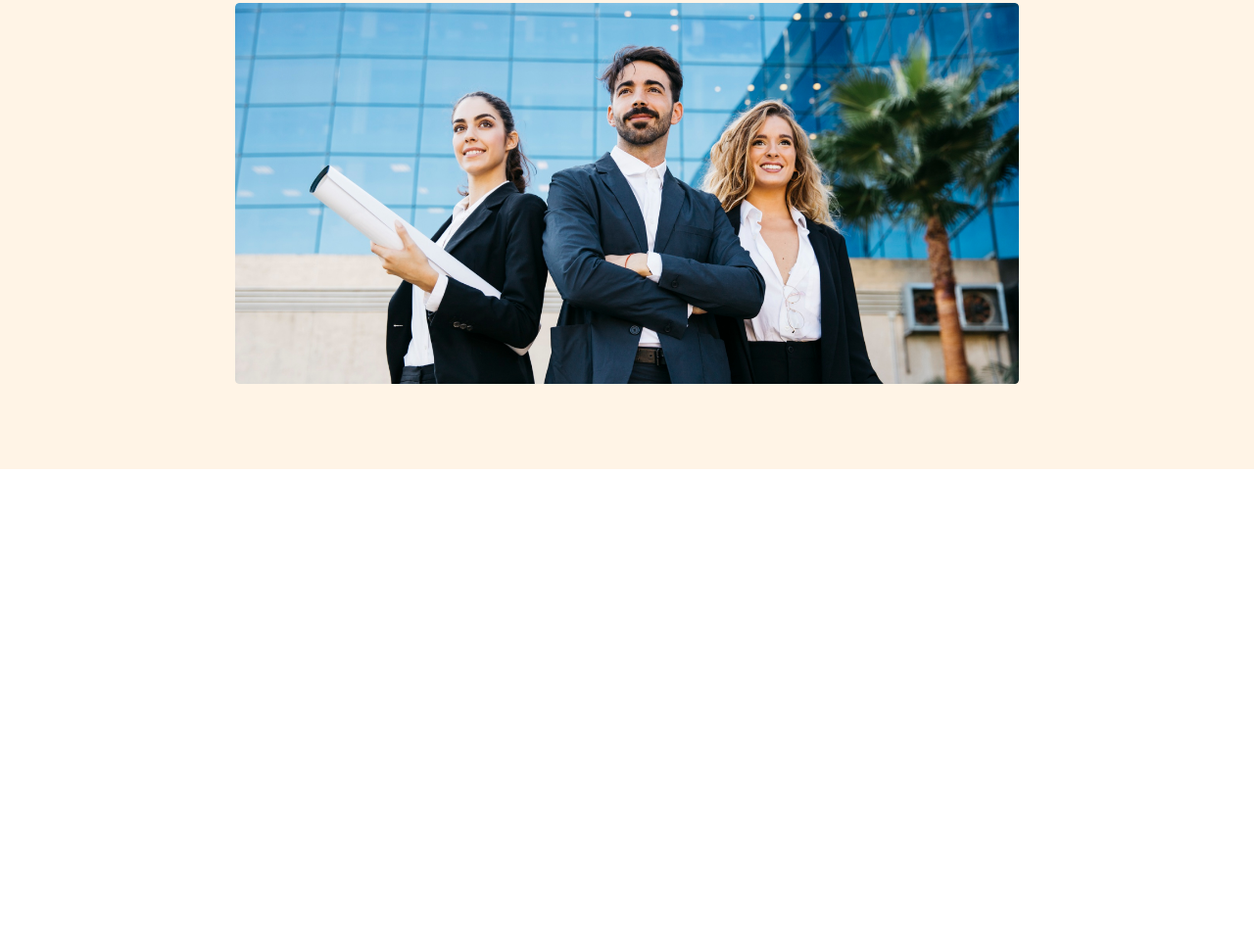
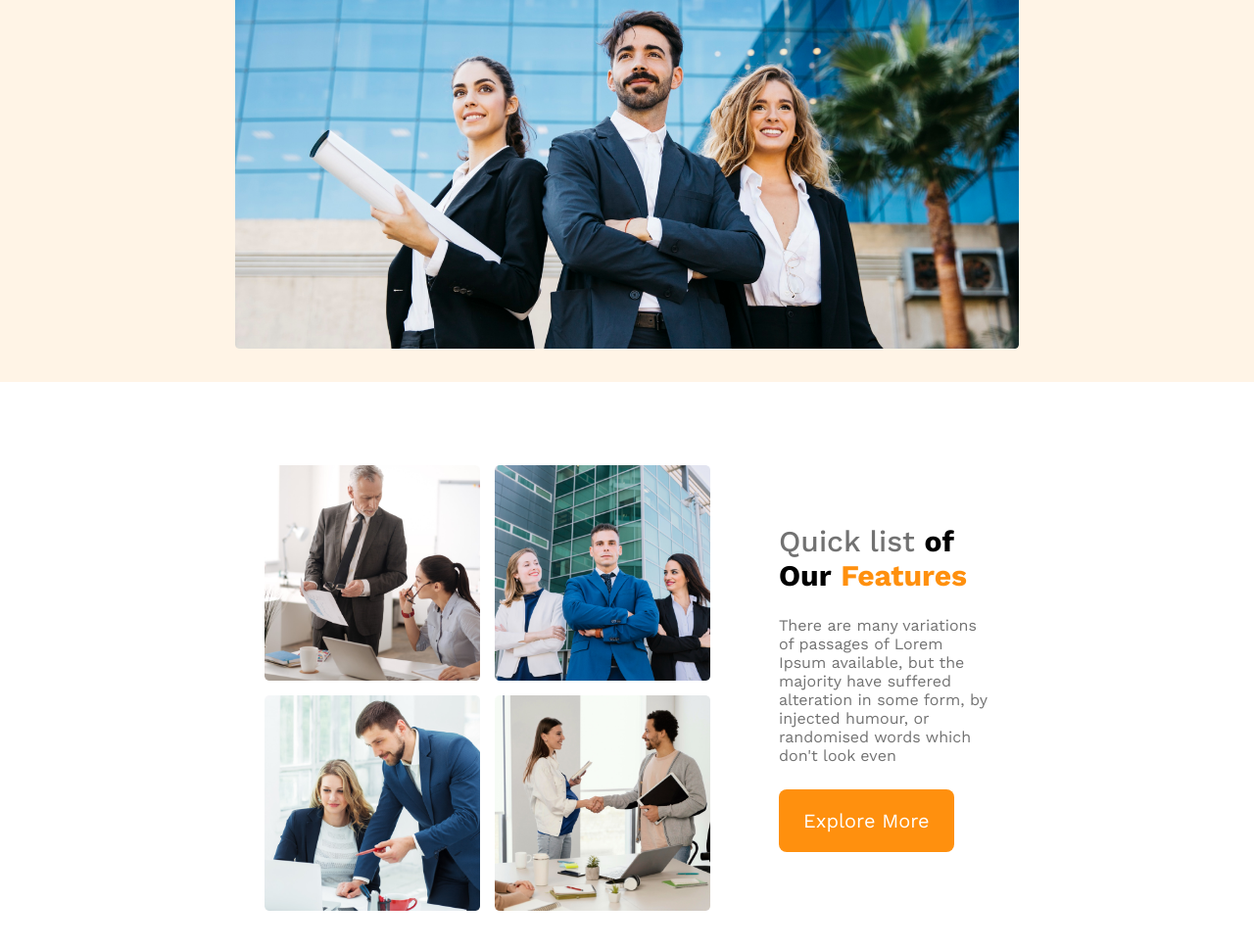
Before and after one commit to sagorcodes/g3-architects, a plain HTML site: page index.html in a window 1280 px wide. Shown: the part 423-1392 px from the top of the page at 98% size. Before the commit the page ends 902 px from the top, so only its background shows below. Drawn offline with nearby package versions, Linux system fonts and the light colour scheme.

Commit message:
added Features section

```diff
--- a/index.html
+++ b/index.html
@@ -32,6 +32,7 @@
       </div>
     </header>
     <main>
+      <!-- banner section start -->
       <div class="banner-container">
         <div class="banner-heading">
           <h1 class="banner-title">
@@ -48,6 +49,28 @@
         <!-- <button class="btn-primary">Explore More</button> -->
         <img class="banner-pic" src="images/banner.png" alt="" />
       </div>
+      <!-- Our Features section  -->
+      <section class="teams-container">
+        <div class="teams-img-container">
+          <img src="images/team1.png" alt="" />
+          <img src="images/team2.png" alt="" />
+          <img src="images/team3.png" alt="" />
+          <img src="images/team4.png" alt="" />
+        </div>
+        <div class="teams-content">
+          <h3 class="team-title">
+            <span style="color: #727272">Quick list</span>
+            <span class="of-Our">of Our</span>
+            <span class="features" style="color: #ff900e">Features</span>
+          </h3>
+          <p class="teams-description">
+            There are many variations of passages of Lorem Ipsum available, but
+            the majority have suffered alteration in some form, by injected
+            humour, or randomised words which don't look even
+          </p>
+          <button class="btn-primary">Explore More</button>
+        </div>
+      </section>
     </main>
     <footer></footer>
   </body>
--- a/styles.css/architects.css
+++ b/styles.css/architects.css
@@ -32,7 +32,7 @@ nav a {
 .banner-container {
   background: rgba(255, 144, 14, 0.1);
   padding: 30px 240px;
-  height: 100vh;
+  height: 100%;
 }
 .banner-heading {
   color: var(--dark-01, #131313);
@@ -52,16 +52,48 @@ nav a {
   width: 100%;
 }
 .btn-primary {
-  border: none;
   border-radius: 8px;
+  color: #fff;
+  font-size: 1.25rem;
   background: #ff900e;
-  padding: 15px 20px;
+  padding: 20px 25px;
   color: #fff;
-  font-size: calc(2vw);
-  font-weight: 600;
-  margin: 20px;
+  cursor: pointer;
+  border: 0;
+}
+/* Our Features section */
+.teams-container {
+  display: flex;
+  align-items: center;
+  margin: 85px 270px;
+}
+.teams-img-container {
+  display: grid;
+  grid-template-columns: repeat(2, 1fr);
+  gap: 15px;
+}
+.teams-img-container img {
+  width: 220px;
+  height: 220px;
+}
+.teams-content {
+  padding-left: 70px;
 }
 
+.team-title {
+  font-size: 30px;
+  font-weight: 500;
+}
+.teams-description {
+  color: var(--dark-03, #727272);
+  margin-top: 24px;
+  margin-bottom: 25px;
+}
+.of-Our,
+.features {
+  font-size: 30px;
+  font-weight: 700;
+}
 /* responsive for mobile  */
 @media screen and (max-width: 576px) {
   .header-container {
@@ -71,6 +103,7 @@ nav a {
   }
   .banner-container {
     padding: 20px 50px;
+    width: 80%;
   }
 }
 /* responsive for tablet */
```
